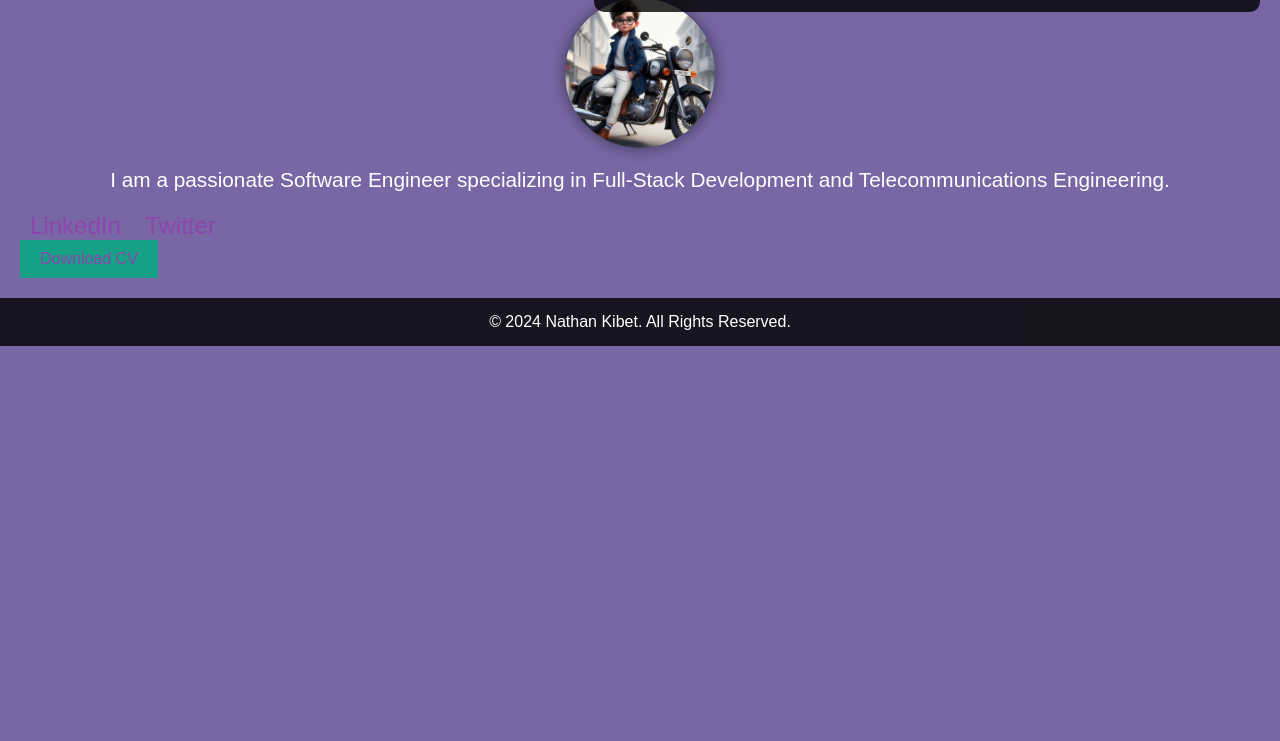
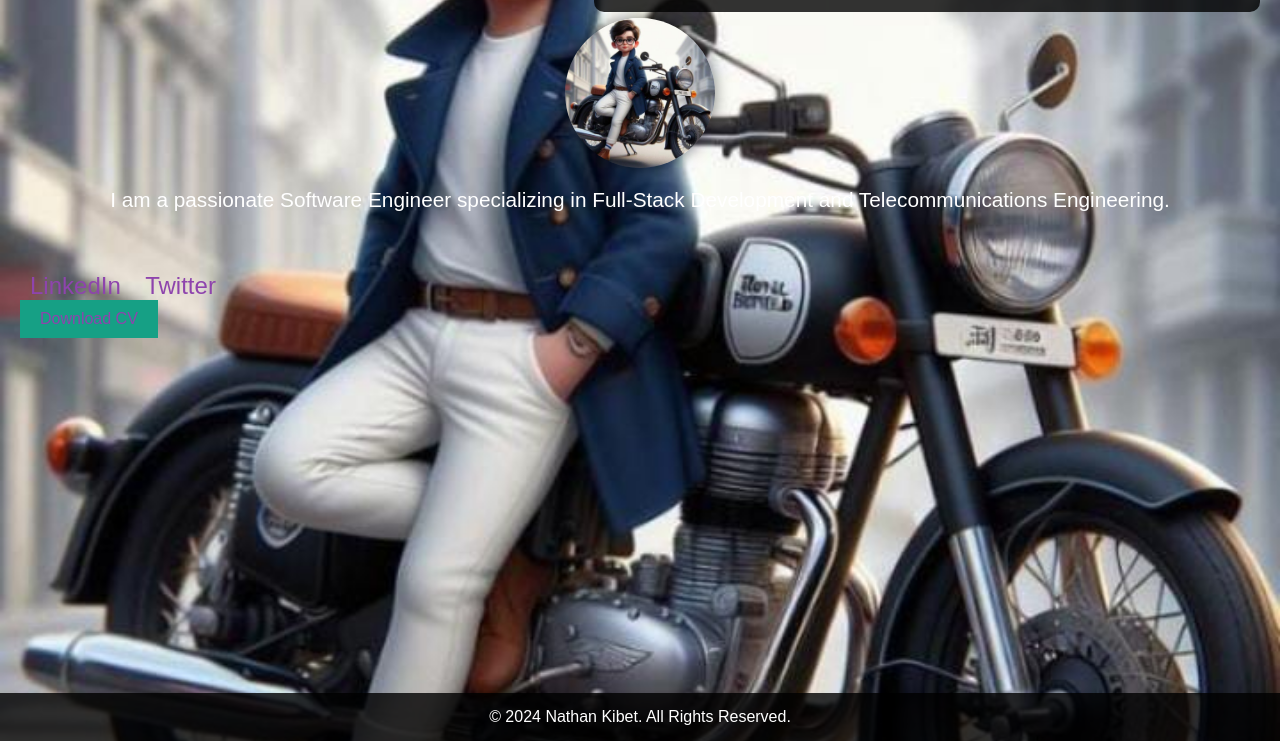
Before and after one commit to sittuk-kibet/Portfolio, a website: page index.html in a window 1280 px wide. Shown: the part 59-800 px from the top of the page. Drawn offline with Linux system fonts and the light colour scheme.

Commit message:
updated the css file

```diff
--- a/style.css
+++ b/style.css
@@ -1,11 +1,13 @@
 /* General Body Styles */
 body {
-    background-color: #7867a4;
+    background: url('Nathan_PORTFOLIO.jpeg') no-repeat center center fixed; /* Set background image */
+    background-size: cover; /* Ensure the image covers the entire background */
     color: white;
     font-family: 'Poppins', sans-serif;
     box-sizing: border-box;
-    justify-content: space-between;
+    display: flex;
     flex-direction: column;
+    min-height: 100vh; /* Ensure the body takes at least the full height of the viewport */
 }
 
 /* General Reset */
@@ -332,7 +334,7 @@ footer {
     text-align: center;
     font-size: 1em;
     width: 100%;
-    position: relative;
+    position: absolute;
     bottom: 0;
 }
 
```
